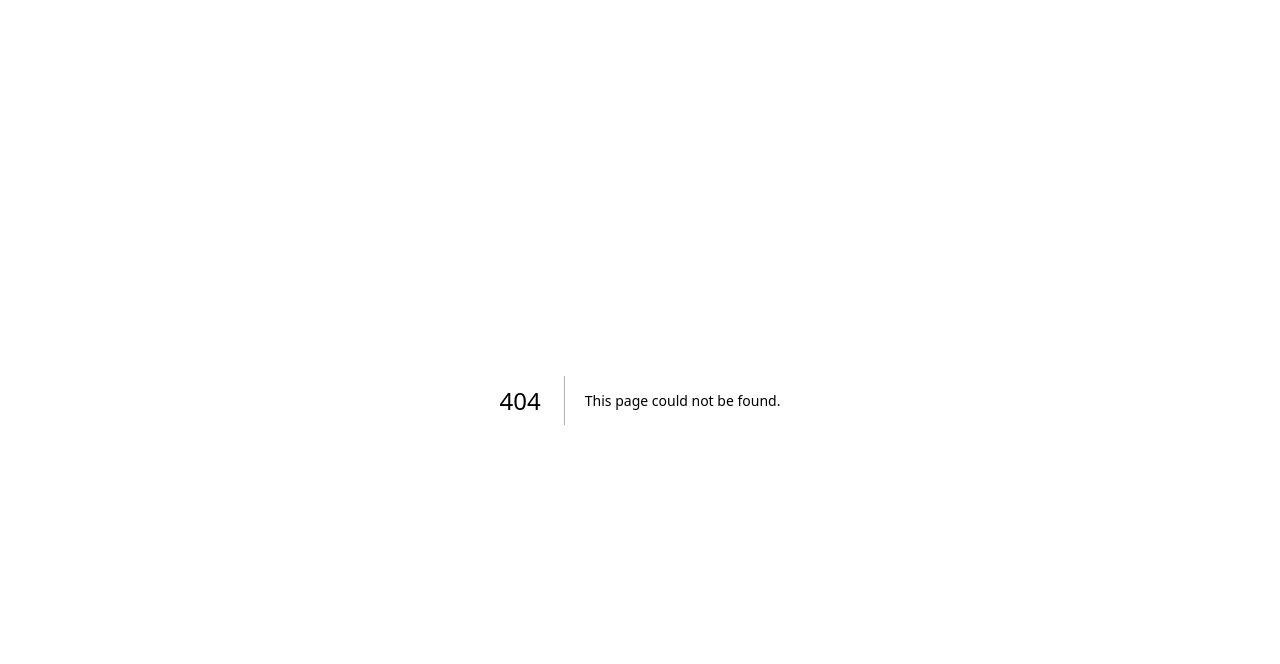
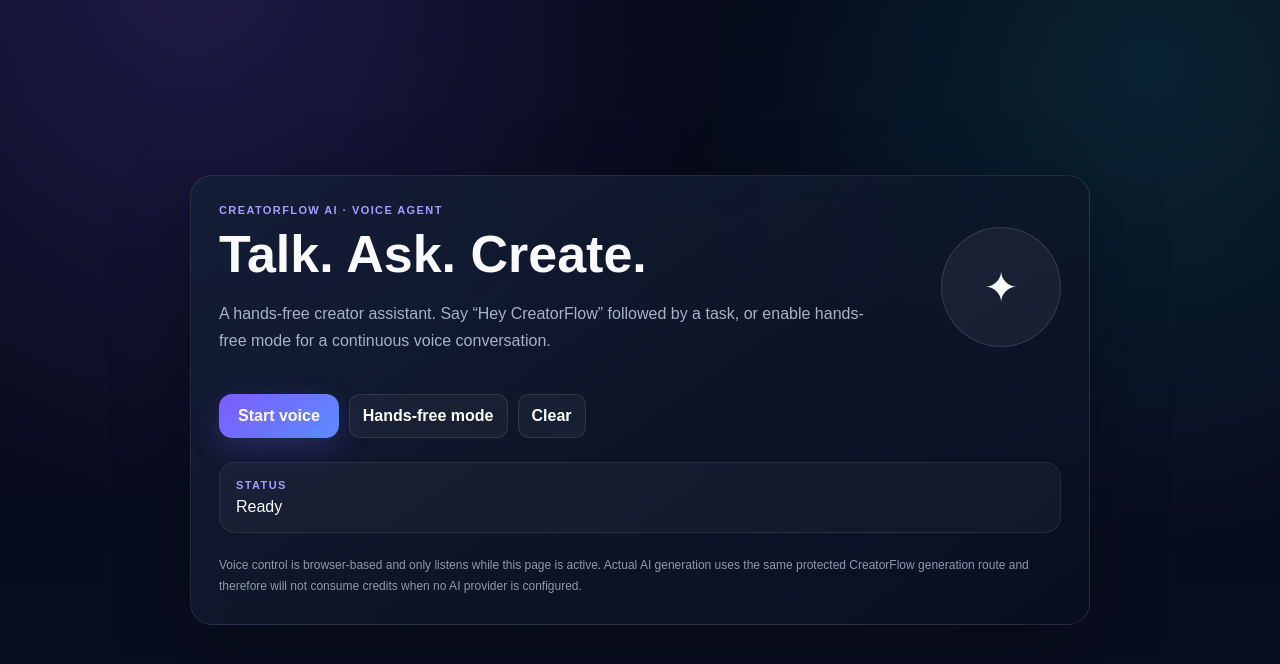
Before and after one commit to sanjuvai14/creatorflow-ai, a Next.js app: page /voice in a window 1280 px wide. Before the commit this address had no page. Shown: the top 664 px of the page. Built offline with nearby package versions, Linux system fonts and the light colour scheme.

Commit message:
feat: add CreatorFlow voice agent page

```diff
--- /dev/null
+++ b/app/voice/page.tsx
@@ -0,0 +1,5 @@
+import VoiceAssistant from "@/components/VoiceAssistant";
+
+export default function VoicePage() {
+  return <VoiceAssistant />;
+}
```
